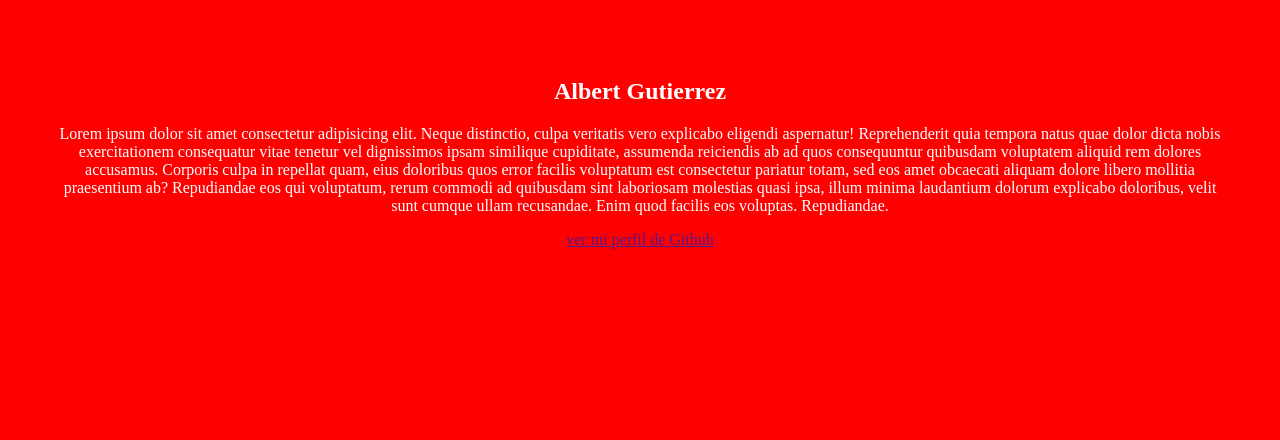
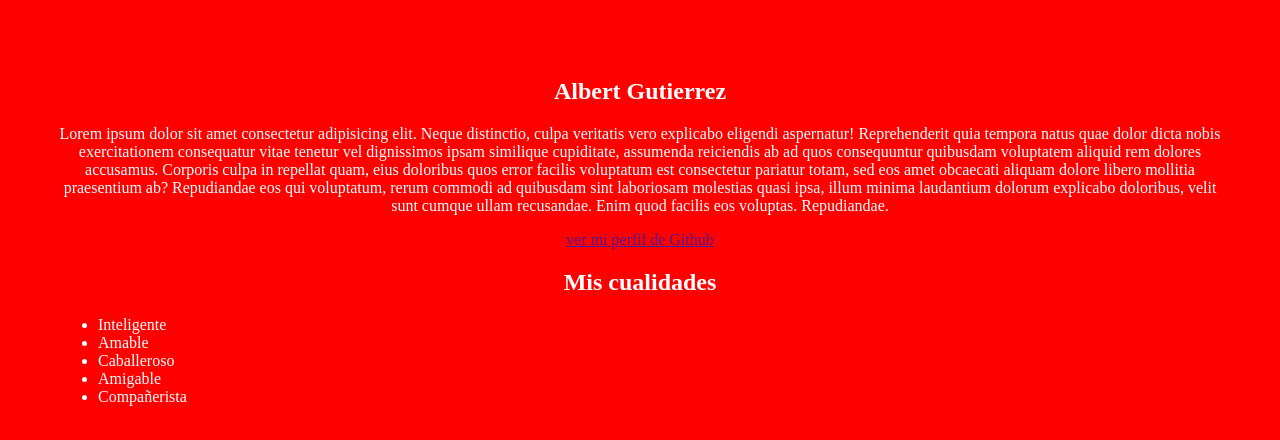
Before and after one commit to Albert-Gutierrez/mi_historia, a plain HTML site: page index.html in a window 1280 px wide. Drawn offline with Linux system fonts and the light colour scheme.

Commit message:
mis cualidades

```diff
--- a/css/style.css
+++ b/css/style.css
@@ -5,3 +5,7 @@ body{
     padding: 50px;
     box-sizing: border-box;
 }
+
+ul{
+    text-align: left;
+}
--- a/index.html
+++ b/index.html
@@ -12,6 +12,14 @@
         <p>Lorem ipsum dolor sit amet consectetur adipisicing elit. Neque distinctio, culpa veritatis vero explicabo eligendi aspernatur! Reprehenderit quia tempora natus quae dolor dicta nobis exercitationem consequatur vitae tenetur vel dignissimos ipsam similique cupiditate, assumenda reiciendis ab ad quos consequuntur quibusdam voluptatem aliquid rem dolores accusamus. Corporis culpa in repellat quam, eius doloribus quos error facilis voluptatum est consectetur pariatur totam, sed eos amet obcaecati aliquam dolore libero mollitia praesentium ab? Repudiandae eos qui voluptatum, rerum commodi ad quibusdam sint laboriosam molestias quasi ipsa, illum minima laudantium dolorum explicabo doloribus, velit sunt cumque ullam recusandae. Enim quod facilis eos voluptas. Repudiandae.
         </p>
         <a href="">ver mi perfil de Github</a>
+        <h2>Mis cualidades</h2>
+        <ul>
+            <li>Inteligente</li>
+            <li>Amable</li>
+            <li>Caballeroso</li>
+            <li>Amigable</li>
+            <li>Compañerista</li>
+        </ul>
     </section>
 
 </body>
```
